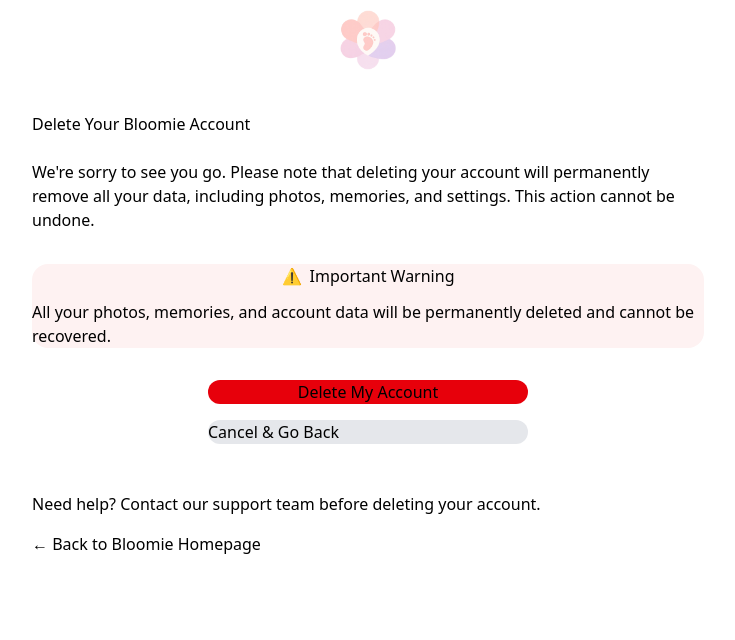
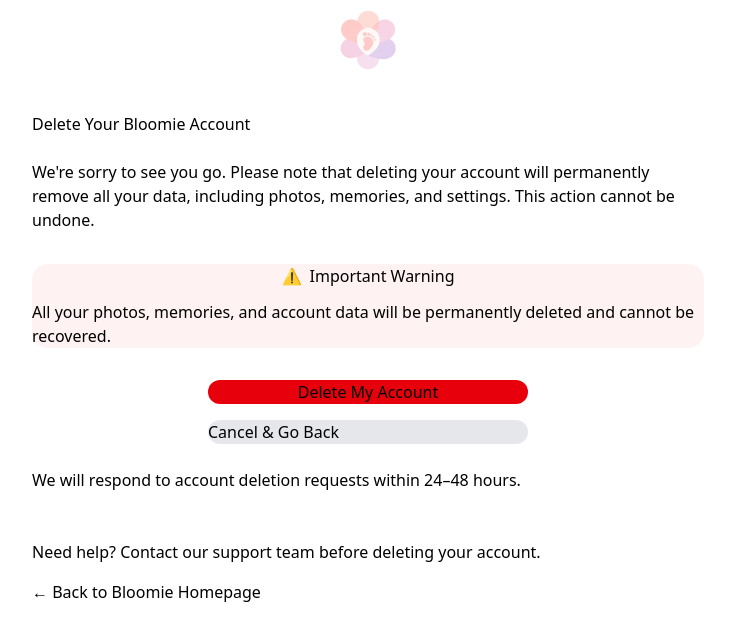
Before and after one commit to badasdemon/tangerin-next, a Next.js app: page /apps/bloomie/delete-account in a window 1280 px wide. Shown: the top 640 px of the page, without its empty margins (272-1007 px from the left). Built offline with nearby package versions, Linux system fonts and the light colour scheme.

Commit message:
Update landing page and content

```diff
--- a/app/apps/bloomie/delete-account/page.tsx
+++ b/app/apps/bloomie/delete-account/page.tsx
@@ -40,8 +40,15 @@
             <button
               className="px-8 py-4 bg-red-600 text-white font-semibold rounded-2xl shadow-lg hover:bg-red-700 transition-all duration-200 text-base w-full max-w-xs"
               onClick={() => {
-                // TODO: Implement account deletion logic
-                console.log('Delete account clicked');
+                const subject = encodeURIComponent('Delete My Bloomie Account');
+                const body = encodeURIComponent(`Hi Tangerin Labs team,
+
+I would like to permanently delete my Bloomie account.
+
+My account email: [please type your email here]
+
+Thank you.`);
+                window.location.href = `mailto:tangerinlabs@gmail.com?subject=${subject}&body=${body}`;
               }}
             >
               Delete My Account
@@ -52,6 +59,13 @@
             >
               Cancel & Go Back
             </Link>
+          </div>
+
+          {/* Footer Text */}
+          <div className="mt-6 text-center">
+            <p className="text-sm text-gray-500">
+              We will respond to account deletion requests within 24–48 hours.
+            </p>
           </div>
 
           {/* Additional Info */}
```
